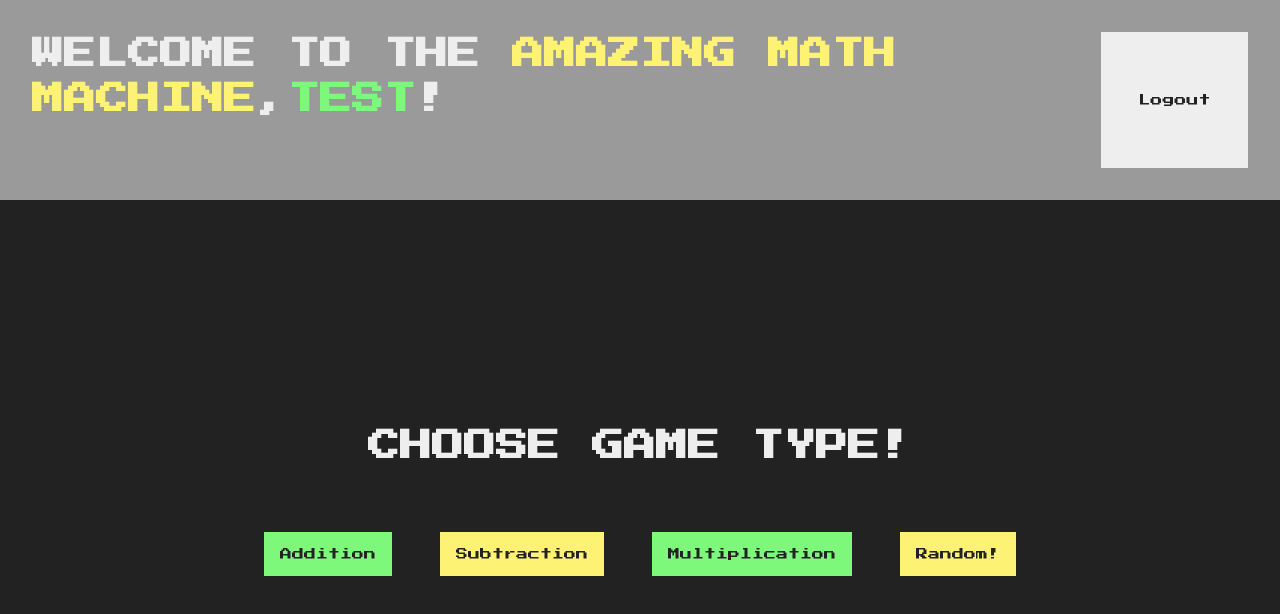
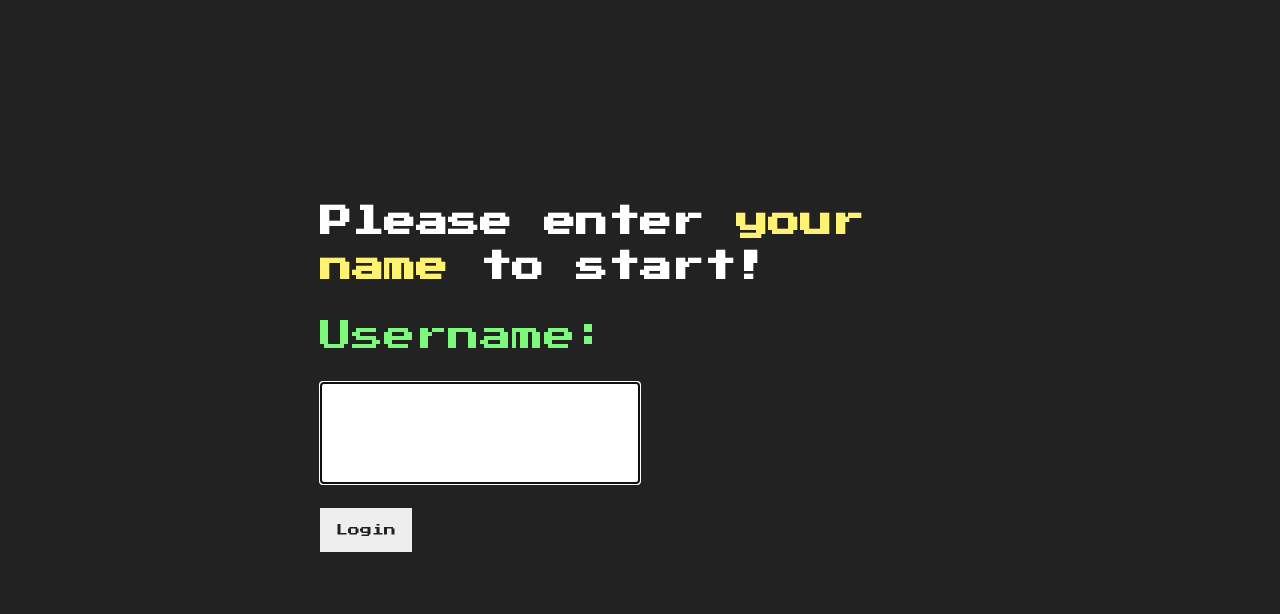
Before and after one commit to jonlld/the-amazing-math-machine, a React (Create React App) app: page / in a window 1280 px wide. Shown: the top 614 px of the page. Built offline with nearby package versions, Linux system fonts and the light colour scheme.

Commit message:
Fetch stored user data on load

```diff
--- a/src/App.tsx
+++ b/src/App.tsx
@@ -1,13 +1,31 @@
-import { useState, Fragment, useEffect } from "react";
+import { useState, useEffect, Fragment } from "react";
 import Login from "./Login";
 import Game from "./Game/Game";
 import { UserData } from "./models/interfaces";
 import { storeInitialUser, storeUpdatedUser } from "./helpers";
 
 function App(): JSX.Element {
-  const [isLoggedIn, setIsLoggedIn] = useState<boolean>(true);
-  const [username, setUsername] = useState<string>("TEST");
+  const [isLoggedIn, setIsLoggedIn] = useState<boolean>(false);
+  // current
+  const [username, setUsername] = useState<string>("");
   const [highscore, setHighscore] = useState<number>(0);
+  // storage
+  const [leaderboardData, setLeaderboardData] = useState<UserData[]>([]);
+
+  // TODO - LEADERBOARD
+  // Retrieve all user data on *load* to populate leaderboard
+
+  // ON LOAD - RETRIEVE LEADERBOARD
+  useEffect(() => {
+    if (localStorage.getItem("userdata") === null) {
+      console.log("No stored information to retrieve!");
+    } else {
+      const data = JSON.parse(localStorage.getItem("userdata")!);
+      setLeaderboardData(data);
+      console.log("Found data:");
+      console.log(data);
+    }
+  }, []);
 
   const logIn = (name: string): void => {
     if (name) {
```
